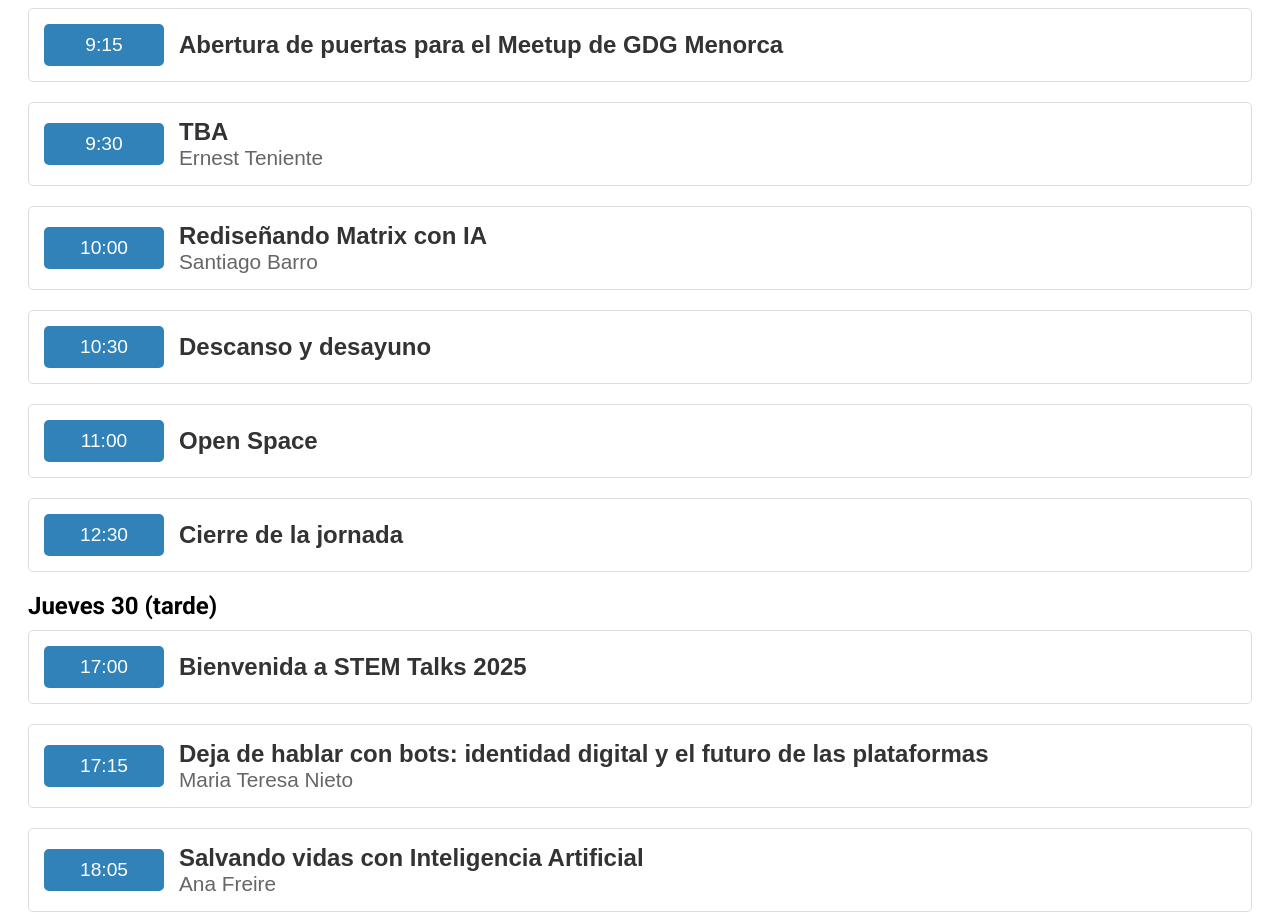
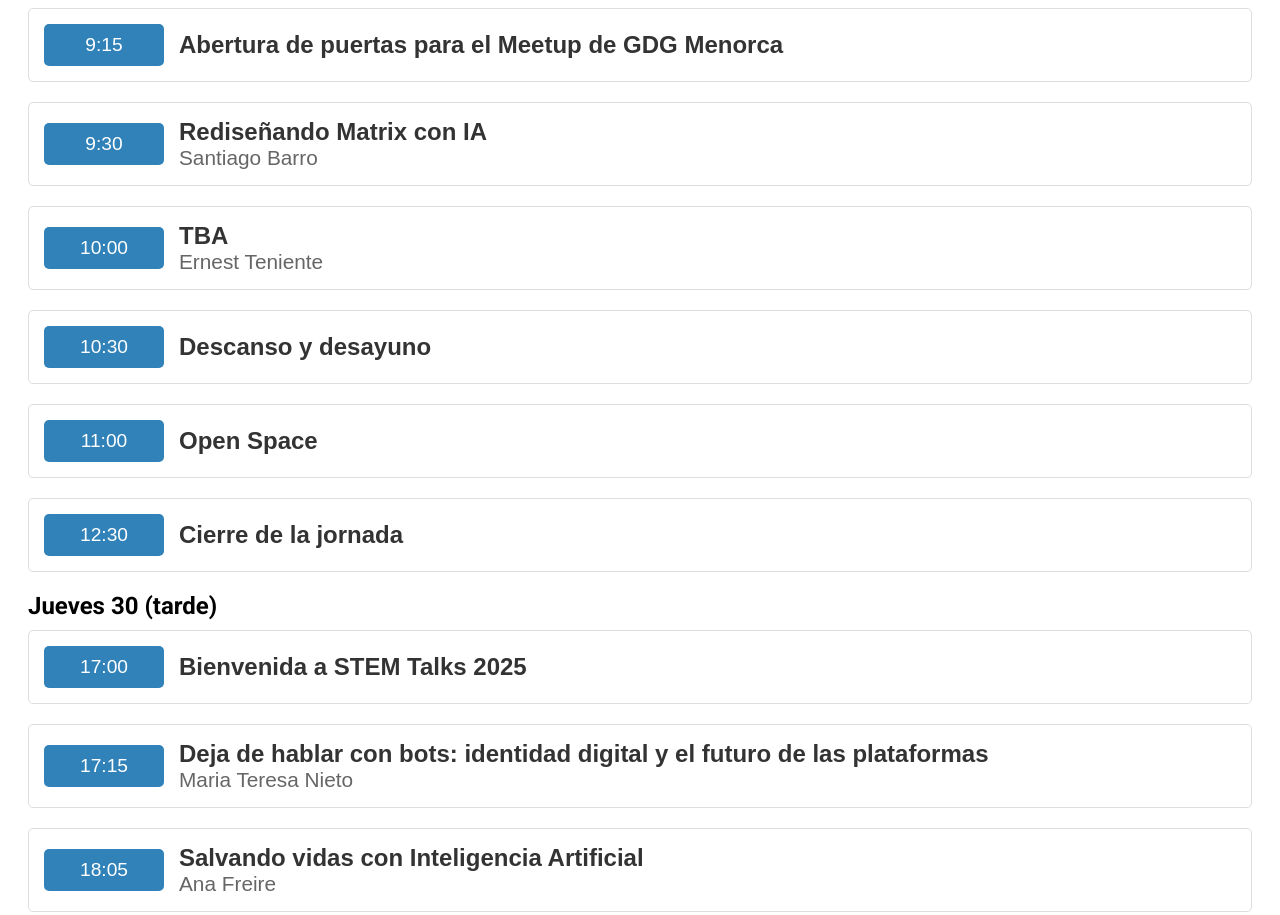
Before and after one commit to alexao8/stem-talks-web, an Angular app: page / in a window 1280 px wide. Shown: the part 2854-3769 px from the top of the page. Built offline with nearby package versions, Linux system fonts and the light colour scheme.

Commit message:
Switch Tiago and Ernest schedule

```diff
--- a/src/app/schedule/schedule.component.ts
+++ b/src/app/schedule/schedule.component.ts
@@ -21,15 +21,15 @@ export class ScheduleComponent implements OnInit {
         },
         {
           time: '9:30',
+          title: 'Rediseñando Matrix con IA',
+          speaker: 'Santiago Barro',
+          summary: 'En esta charla exploraremos el impacto filosófico y práctico de la inteligencia artificial en el ámbito de la programación. Reflexionaremos sobre preguntas clave: ¿nos hace la IA más productivos o dependientes? ¿Estamos delegando nuestra capacidad de pensar a las máquinas o estas nos están ayudando a explorar nuevas fronteras intelectuales? \n Analizaremos cómo herramientas como ChatGPT o Github Copilot están transformando el trabajo del programador, desde la resolución de problemas hasta la creatividad en el código, y debatiremos sobre los temores comunes: ¿nos quitará la IA el trabajo? \n Con un enfoque filosófico, pero aterrizado en ejemplos prácticos, la charla invita a los programadores a pensar críticamente sobre su rol en un futuro compartido con la inteligencia artificial. ¿Estamos en una revolución que nos empodera, o en un proceso que nos redefine como meros supervisores de algoritmos?',
+        },
+        {
+          time: '10:00',
           title: 'TBA',
           speaker: 'Ernest Teniente',
           summary: 'TBA',
-        },
-        {
-          time: '10:00',
-          title: 'Rediseñando Matrix con IA',
-          speaker: 'Santiago Barro',
-          summary: 'En esta charla exploraremos el impacto filosófico y práctico de la inteligencia artificial en el ámbito de la programación. Reflexionaremos sobre preguntas clave: ¿nos hace la IA más productivos o dependientes? ¿Estamos delegando nuestra capacidad de pensar a las máquinas o estas nos están ayudando a explorar nuevas fronteras intelectuales? \n Analizaremos cómo herramientas como ChatGPT o Github Copilot están transformando el trabajo del programador, desde la resolución de problemas hasta la creatividad en el código, y debatiremos sobre los temores comunes: ¿nos quitará la IA el trabajo? \n Con un enfoque filosófico, pero aterrizado en ejemplos prácticos, la charla invita a los programadores a pensar críticamente sobre su rol en un futuro compartido con la inteligencia artificial. ¿Estamos en una revolución que nos empodera, o en un proceso que nos redefine como meros supervisores de algoritmos?',
         },
         {
           time: '10:30',
```
